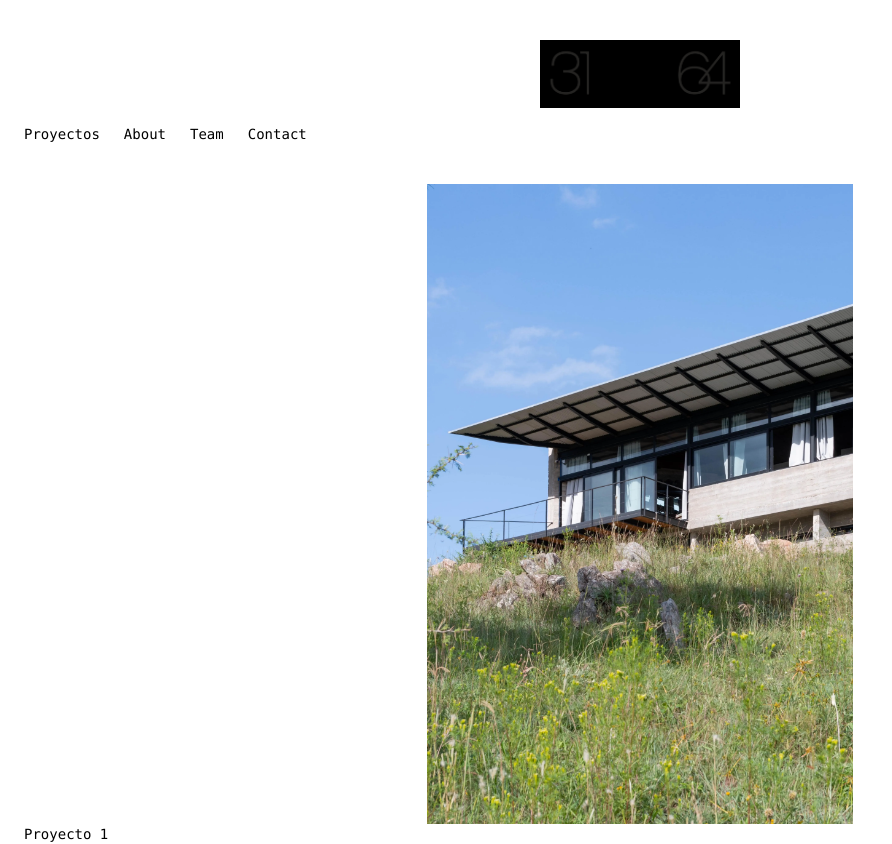
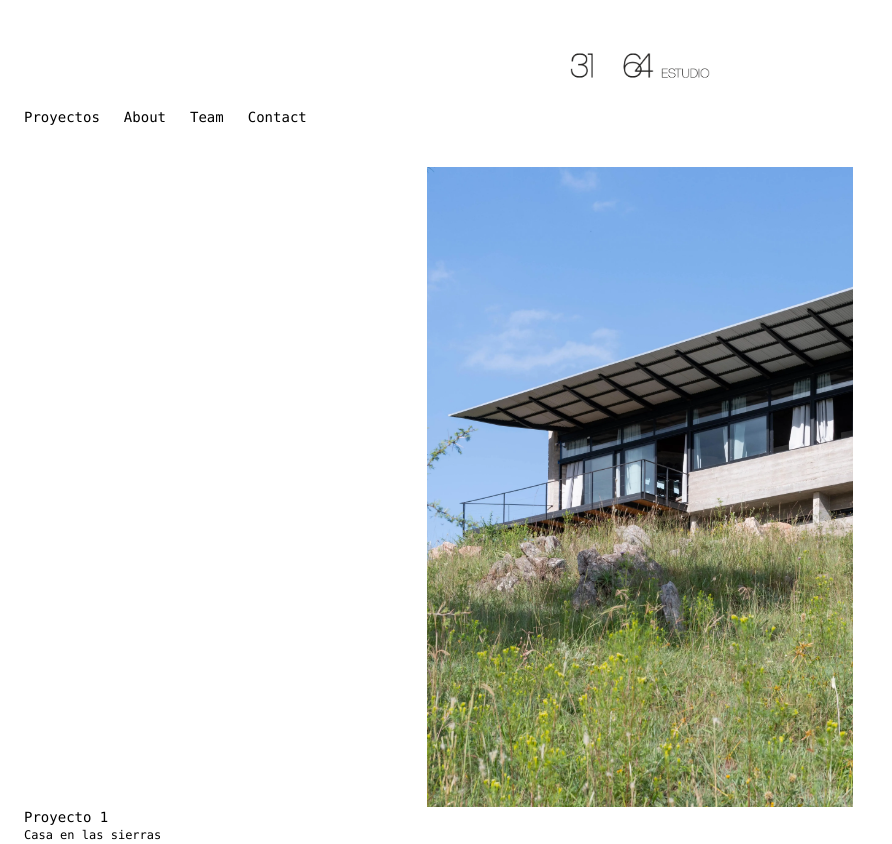
Before and after one commit to lalipognante/portfolio-3164-estudio, a Next.js app: page / in a window 1280 px wide. Shown: the top 844 px of the page, without its empty margins (0-892 px from the left). Built offline with nearby package versions, Linux system fonts and the light colour scheme.

Commit message:
Update layout.tsx

```diff
--- a/app/layout.tsx
+++ b/app/layout.tsx
@@ -18,10 +18,10 @@
         <header className="mb-10">
           <div className="flex justify-center mb-4">
             <Image
-              src="/logo.jpeg"
+              src="/logoGris.png"
               alt="31 64 Estudio"
-              width={200}
-              height={100}
+              width={150}
+              height={50}
             />
           </div>
 
```
